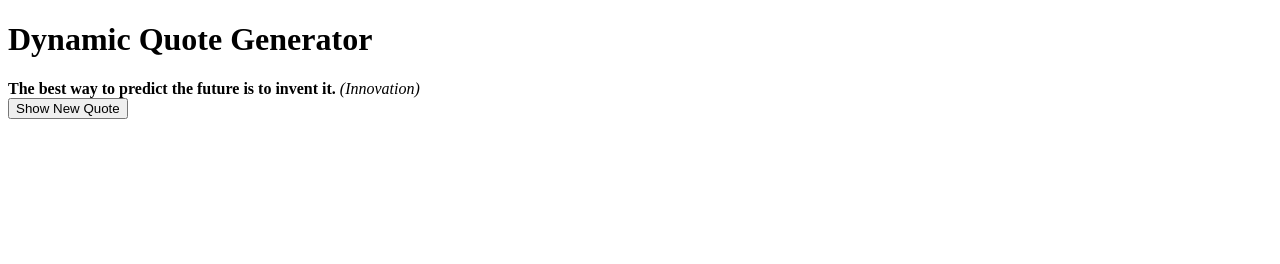
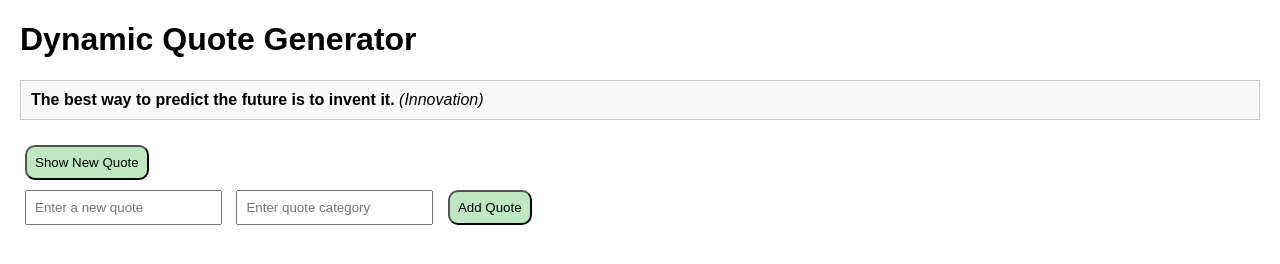
Before and after one commit to IbrahimBachar/alx_fe_javascript, a plain HTML site: page dom-manipulation/index.html in a window 1280 px wide. Drawn offline with Linux system fonts and the light colour scheme.

Commit message:
Update index.html

```diff
--- a/dom-manipulation/index.html
+++ b/dom-manipulation/index.html
@@ -4,11 +4,36 @@
     <meta charset="UTF-8">
     <meta name="viewport" content="width=device-width, initial-scale=1.0">
     <title>Dynamic Quote Generator</title>
+      <style>
+    body {
+      font-family: Arial, sans-serif;
+      margin: 20px;
+    }
+    #quoteDisplay {
+      margin: 20px 0;
+      padding: 10px;
+      border: 1px solid #ccc;
+      background-color: #f9f9f9;
+    }
+    input, button {
+      margin: 5px;
+      padding: 8px;
+    }
+   button{
+      background-color: #bfe7c1;
+      border-radius: 10px;
+    }
+  </style>
   </head>
   <body>
     <h1>Dynamic Quote Generator</h1>
     <div id="quoteDisplay"></div>
     <button id="newQuote">Show New Quote</button>
+    <div>
+      <input id="newQuoteText" type="text" placeholder="Enter a new quote" />
+      <input id="newQuoteCategory" type="text" placeholder="Enter quote category" />
+      <button onclick="addQuote()">Add Quote</button>
+    </div>
     <script src="script.js"></script>
   </body>
   </html>
```
